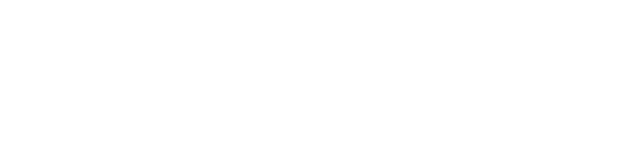
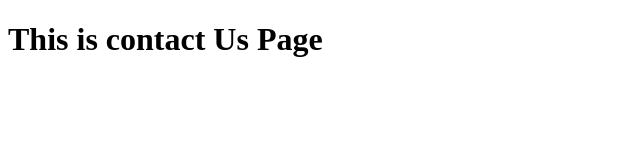
Before and after one commit to temesgen-y/html-portfolio, a plain HTML site: page public/contact.html in a window 1280 px wide. Shown: the whole page, without its empty margins (0-640 px from the left). Drawn offline with Linux system fonts and the light colour scheme.

Commit message:
Add heading to contact.htmlcontact page edit

```diff
--- a/public/contact.html
+++ b/public/contact.html
@@ -6,6 +6,7 @@
     <title>Document</title>
 </head>
 <body>
+    <h1>This is contact Us Page<h1/>
+</body>
 
-</body>
 </html>
```
